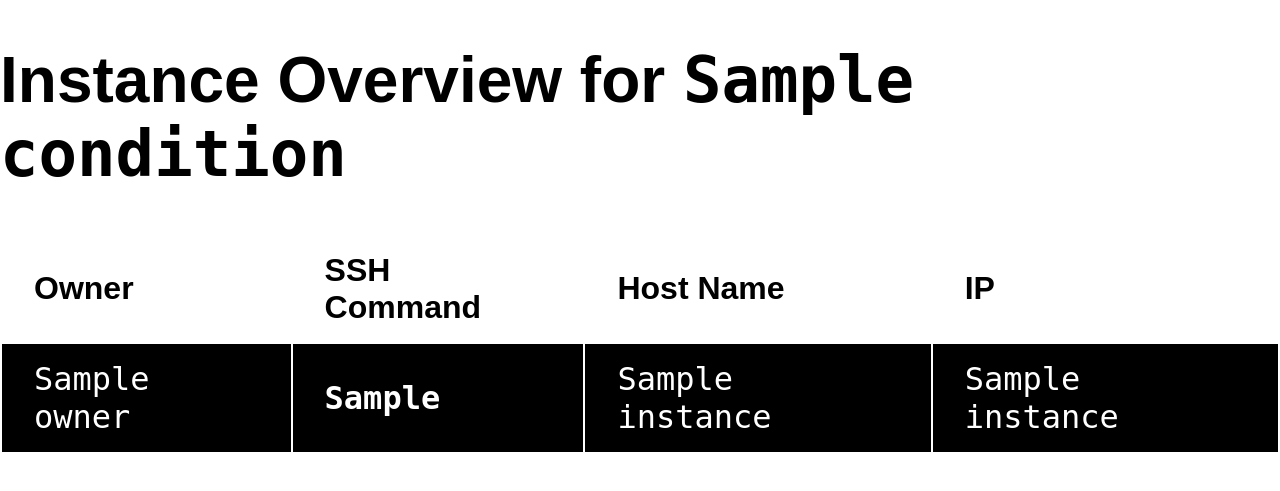
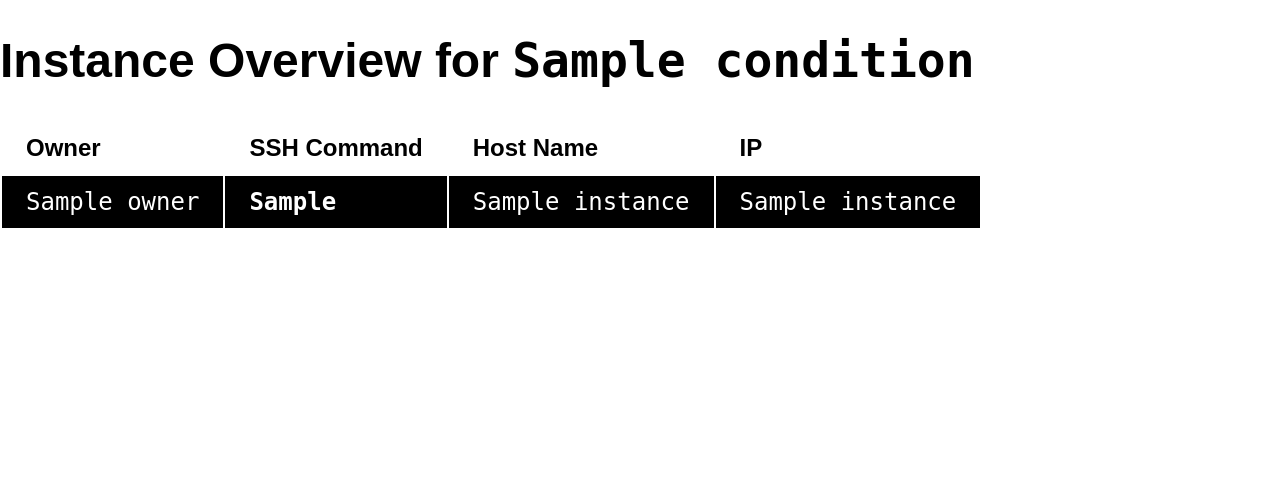
Before and after one commit to patrickbucher/achim, a Python web app: template achim/templates/overview.html in a window 1280 px wide. Shown: the top 491 px of the page. Run offline with Jinja, Linux system fonts and the light colour scheme; the template is opened without the code that fills it: most values are stand-ins (such as "Sample title", 1, 10 or a date in 2020).

Commit message:
reasonable font size

```diff
--- a/achim/templates/overview.html
+++ b/achim/templates/overview.html
@@ -7,7 +7,7 @@
         body {
             margin: 0 auto;
             font-family: sans-serif;
-            font-size: 24pt;
+            font-size: 24px;
             max-width: 1800px;
         }
 
```
